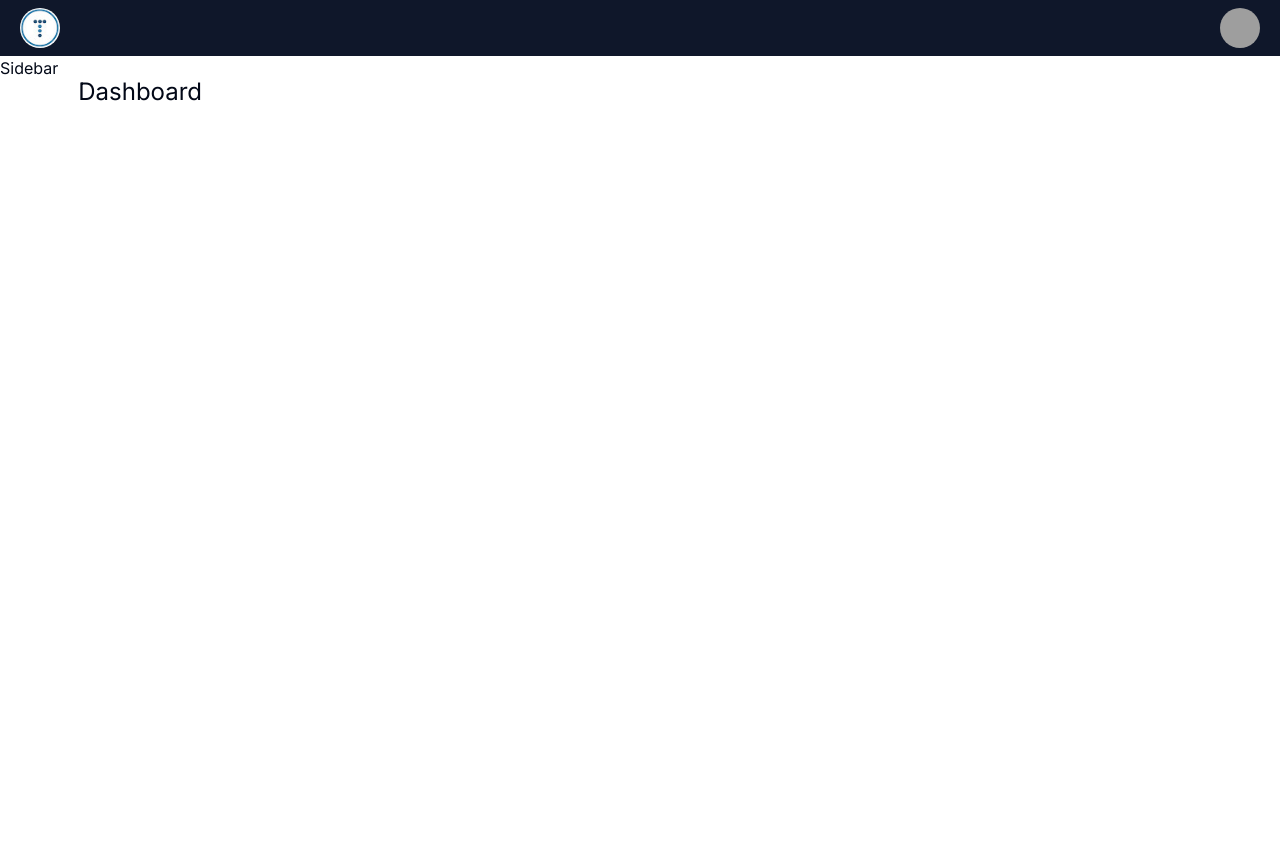
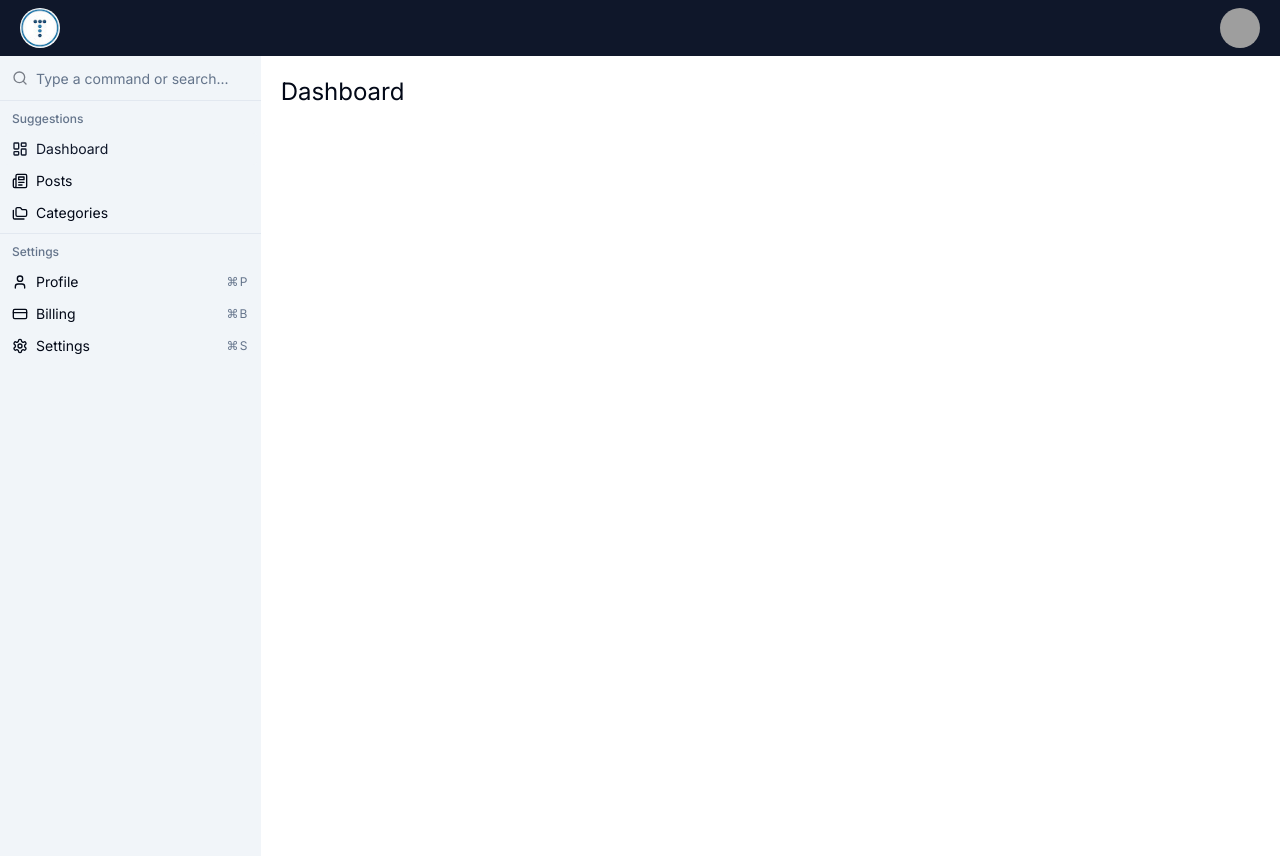
Before and after one commit to takaesu-junya/nextjs-practice-dashboard, a Next.js app: page / in a window 1280 px wide. Built offline with nearby package versions, Linux system fonts and the light colour scheme; grey boxes are pictures that could not be loaded.

Commit message:
Update Sidebar

```diff
--- a/app/layout.tsx
+++ b/app/layout.tsx
@@ -21,7 +21,7 @@
       <body className={inter.className}>
         <Navbar />
         <div className="flex">
-          <div className="h-[100vh] hidden md:block">
+          <div className="h-[100vh] w-[330px] hidden md:block">
             <Sidebar />
           </div>
           <div className="p-5 w-full md:max-w-[1140px]">{children}</div>
--- a/components/Sidebar.tsx
+++ b/components/Sidebar.tsx
@@ -1,5 +1,67 @@
+import {
+  Command,
+  CommandDialog,
+  CommandEmpty,
+  CommandGroup,
+  CommandInput,
+  CommandItem,
+  CommandList,
+  CommandSeparator,
+  CommandShortcut,
+} from "@/components/ui/command";
+
+import {
+  LayoutDashboard,
+  Newspaper,
+  Folders,
+  CreditCard,
+  Settings,
+  User,
+} from "lucide-react";
+
+import Link from "next/link";
+
 const Sidebar = () => {
-  return <div>Sidebar</div>;
+  return (
+    <Command className="bg-secondary rounded-none">
+      <CommandInput placeholder="Type a command or search..." />
+      <CommandList>
+        <CommandEmpty>No results found.</CommandEmpty>
+        <CommandGroup heading="Suggestions">
+          <CommandItem>
+            <LayoutDashboard className="mr-2 h-4 w-4" />
+            <Link href="/">Dashboard</Link>
+          </CommandItem>
+          <CommandItem>
+            <Newspaper className="mr-2 h-4 w-4" />
+            <Link href="/posts">Posts</Link>
+          </CommandItem>
+          <CommandItem>
+            <Folders className="mr-2 h-4 w-4" />
+            <Link href="#">Categories</Link>
+          </CommandItem>
+        </CommandGroup>
+        <CommandSeparator />
+        <CommandGroup heading="Settings">
+          <CommandItem>
+            <User className="mr-2 h-4 w-4" />
+            <span>Profile</span>
+            <CommandShortcut>⌘P</CommandShortcut>
+          </CommandItem>
+          <CommandItem>
+            <CreditCard className="mr-2 h-4 w-4" />
+            <span>Billing</span>
+            <CommandShortcut>⌘B</CommandShortcut>
+          </CommandItem>
+          <CommandItem>
+            <Settings className="mr-2 h-4 w-4" />
+            <span>Settings</span>
+            <CommandShortcut>⌘S</CommandShortcut>
+          </CommandItem>
+        </CommandGroup>
+      </CommandList>
+    </Command>
+  );
 };
 
 export default Sidebar;
```
